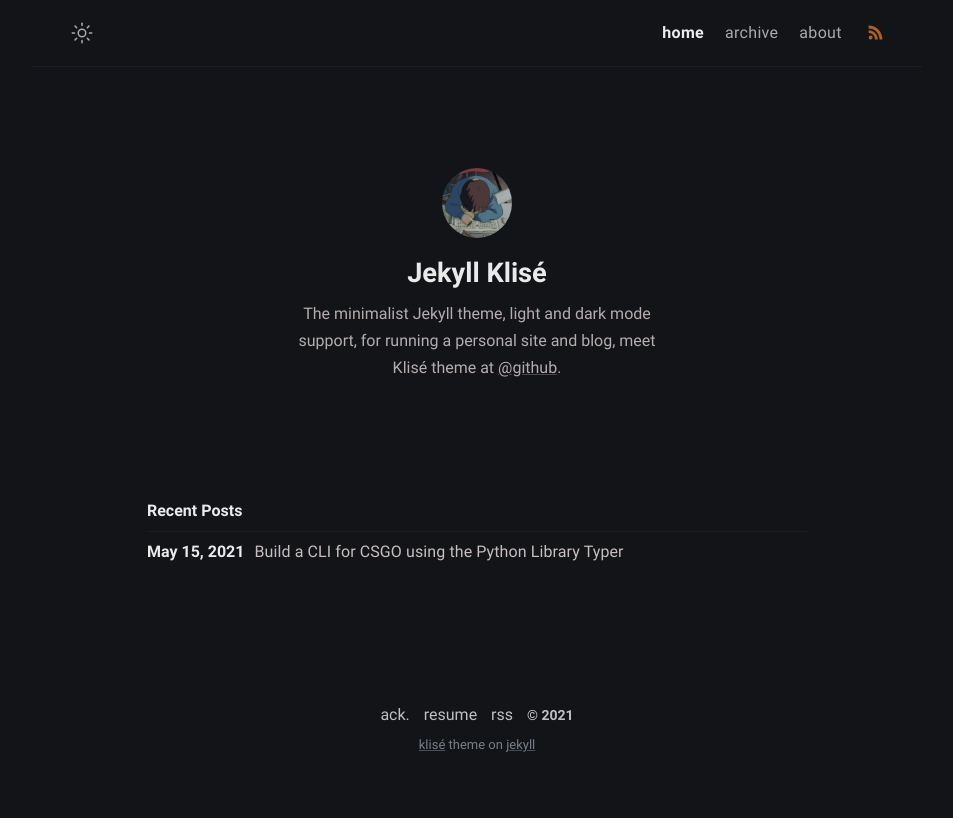
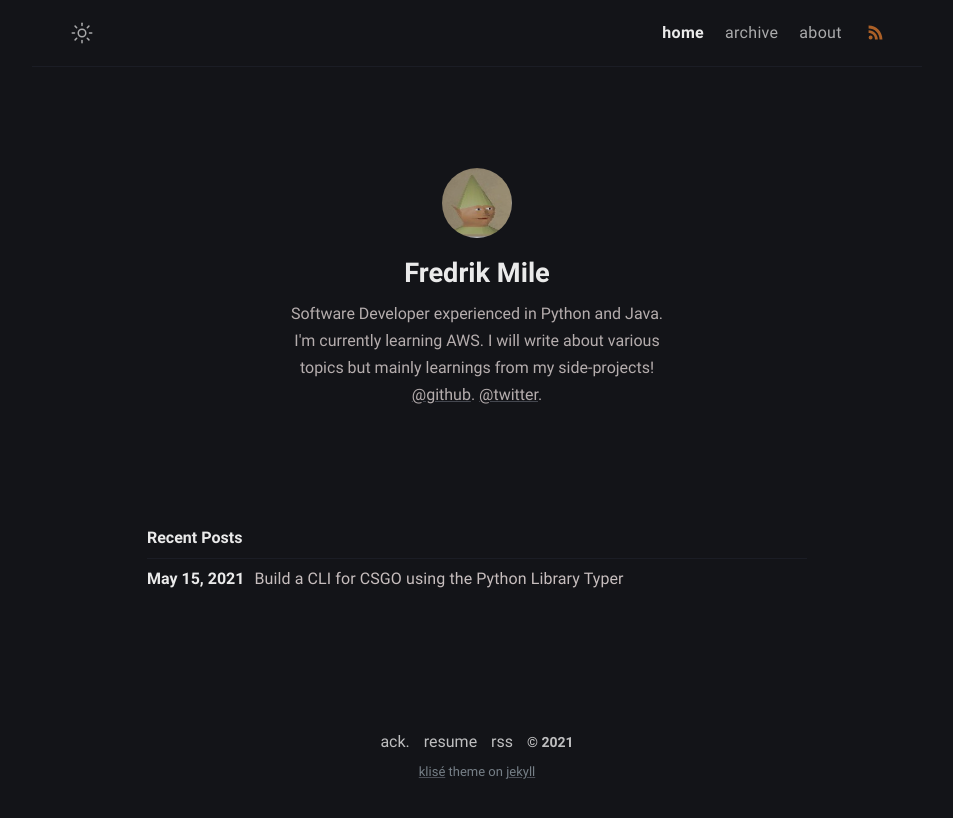
Before and after one commit to mile95/old-blog, a Jekyll site: the page built from index.md, in a window 1280 px wide. Shown: the top 818 px of the page, without its empty margins (163-1116 px from the left). Built offline with Jekyll 4.4.1, drawn with Linux system fonts in a browser that asks for light colours.

Commit message:
Updated _config.yml

```diff
--- a/_config.yml
+++ b/_config.yml
@@ -1,29 +1,31 @@
 # Site settings
-title: Klise Theme # site title
+title: Fredrik Mile # site title
 description: >- # site description
-  He's writing in Bahasa about web technology and experience as a journal
-  for documentation things that he learned, meet him <a href="https://github.com/piharpi" target="_blank" rel="noopener">@github</a>.
+  Software Developer experienced in Python and Java. I'm currently learning AWS. I will write about various topics but mainly learnings from my side-projects!
+  <a href="https://github.com/mile95" target="_blank" rel="noopener">@github</a>.
+  <a href="https://twitter.com/fredrikmile" target="_blank" rel="noopener">@twitter</a>.
 lang: en-US # default lang
-timezone: Asia/Jakarta # set your timezone
-image: assets/img/ogp.png # This image used for Open Graph more info https://ogp.me/
-repo: https://github.com/piharpi/jekyll-klise # site repo [optional]
+timezone: Europe/Stockholm # set your timezone
+image: assets/img/1cc.png # This image used for Open Graph more info https://ogp.me/
+repo: https://github.com/mile95/mile95.github.io # site repo [optional]
 mode: dark # default theme "dark" | "light"
 
 # Profile settings
 author:
-  name: Jekyll Klisé # author name
+  name: Fredrik Mile # author name
   bio: >- # tell to the world
-    The minimalist Jekyll theme, light and dark mode support, for running a personal site and blog,
-    meet Klisé theme at <a href="https://github.com/piharpi/jekyll-klise" target="_blank" rel="noopener">@github</a>.
-  username: username # general username
-  github: github_username # github username
-  twitter: twitter_username # twitter username
+    Software Developer experienced in Python and Java. I'm currently learning AWS. I will write about various topics but mainly learnings from my side-projects!
+    <a href="https://github.com/mile95" target="_blank" rel="noopener">@github</a>.
+    <a href="https://twitter.com/fredrikmile" target="_blank" rel="noopener">@twitter</a>.
+  username: mile95 # general username
+  github: mile95 # github username
+  twitter: fredrikmile # twitter username
   facebook: facebook_username # facebook username
-  email: your-email@email.com # email adress
-  avatar: /assets/img/avatar.jpg # change with your own avatar
+  email: fredrik.mile[at]gmail.com # email adress
+  avatar: /assets/img/1cc.png # change with your own avatar
 
 # URL settings
-url: "https://klise.now.sh" #
+url: "https://mile95.github.io" #
 baseurl:
 permalink: /:title/
 google_analytics: # leave it blank if not wish
```
Also changed, not shown: assets/img/1cc.png (added).
